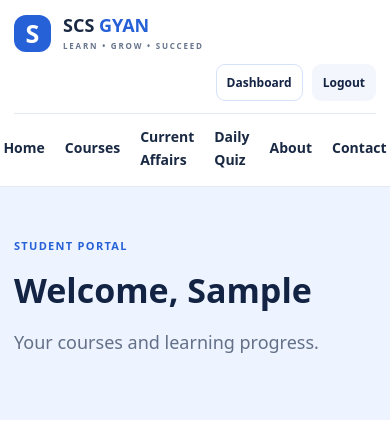
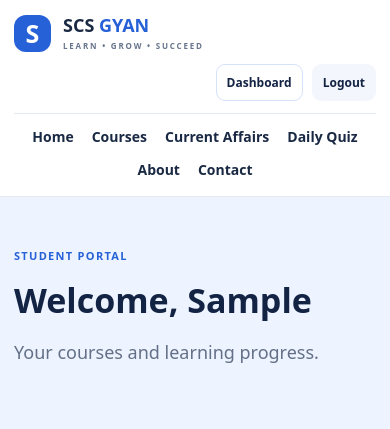
Before and after one commit to dharmendra1031/scs-gyan-course-platform, a Django app: page /account/dashboard/ in a window 390 px wide. Shown: the top 429 px of the page. Run offline with Django 5.2, Linux system fonts and the light colour scheme; the visitor is signed in with stand-in values (Sample User, id 1); data comes from the database, SQL or seed files in the repository; data that the repository does not hold is empty; parts of the project's set-up code (start-up, migrations or seed data) failed here and were passed over.

Commit message:
Allow responsive navigation links to wrap on small screens

```diff
--- a/static/css/site.css
+++ b/static/css/site.css
@@ -706,7 +706,9 @@ img {
         font-size:12px
     }
     .nav-links {
-        gap:20px
+        flex-wrap:wrap;
+        gap:10px 18px;
+        justify-content:center
     }
     .hero {
         padding:52px 0
```
